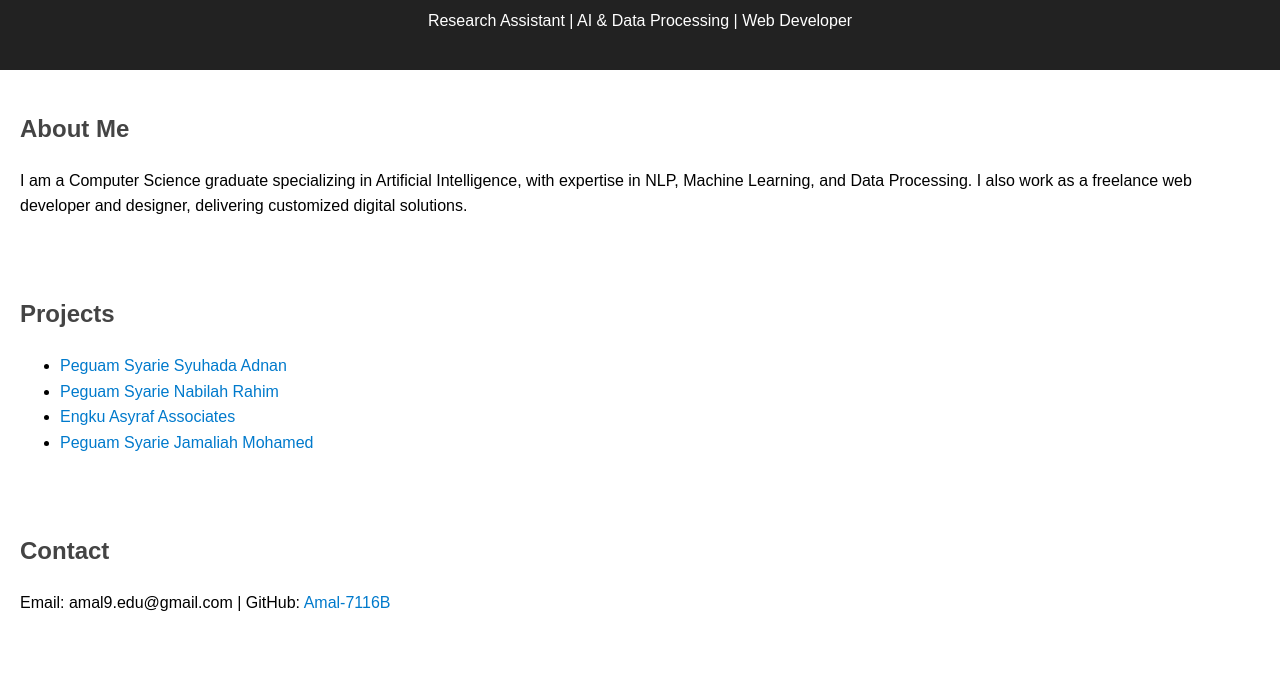
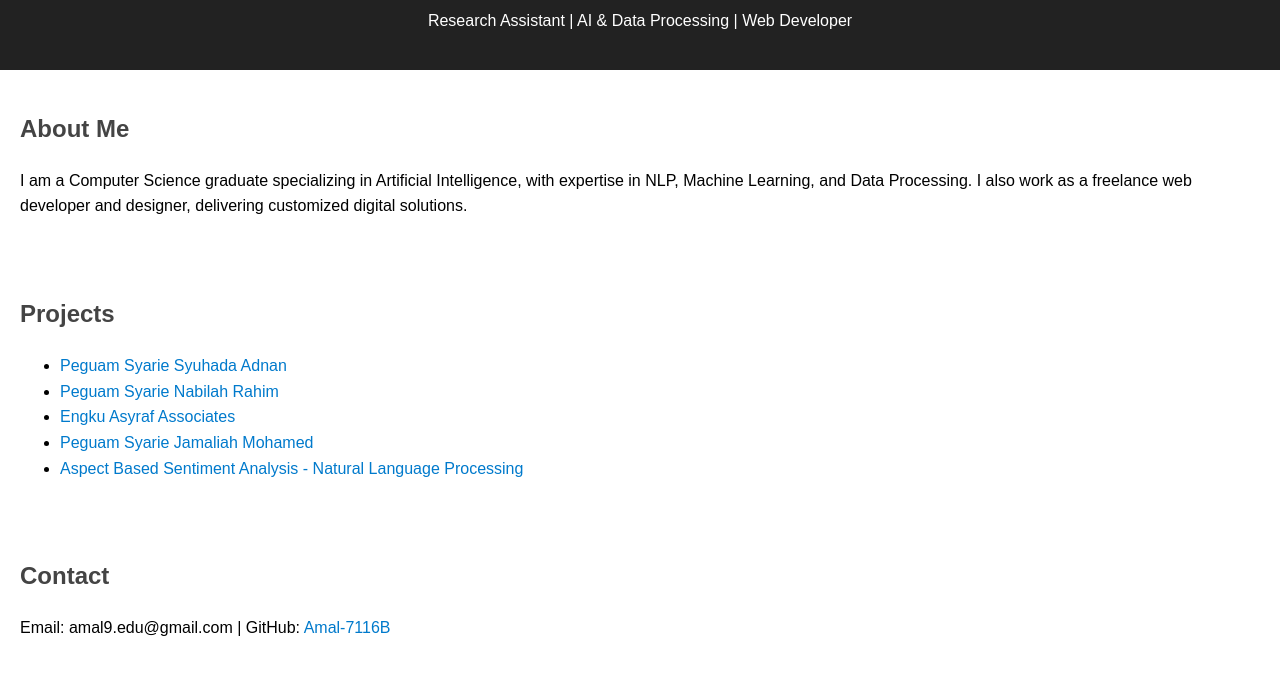
Before and after one commit to Amal-7116B/Amal-7116B.github.io, a plain HTML site: page index.html in a window 1280 px wide. Shown: the part 106-780 px from the top of the page. Drawn offline with Linux system fonts and the light colour scheme.

Commit message:
Update index.html

```diff
--- a/index.html
+++ b/index.html
@@ -24,6 +24,7 @@
       <li><a href="https://peguamsyarienabilahrahim.com" target="_blank">Peguam Syarie Nabilah Rahim</a></li>
       <li><a href="https://engkuasyrafassociates.com" target="_blank">Engku Asyraf Associates</a></li>
       <li><a href="https://peguamsyariejamaliahmohamed.com" target="_blank">Peguam Syarie Jamaliah Mohamed</a></li>
+      <li><a href="https://github.com/Amal-7116B/Aspect-Based-Sentiment-Analysis-Islamophobia-in-Malaysia">Aspect Based Sentiment Analysis - Natural Language Processing</a></li>
     </ul>
   </section>
 
```
